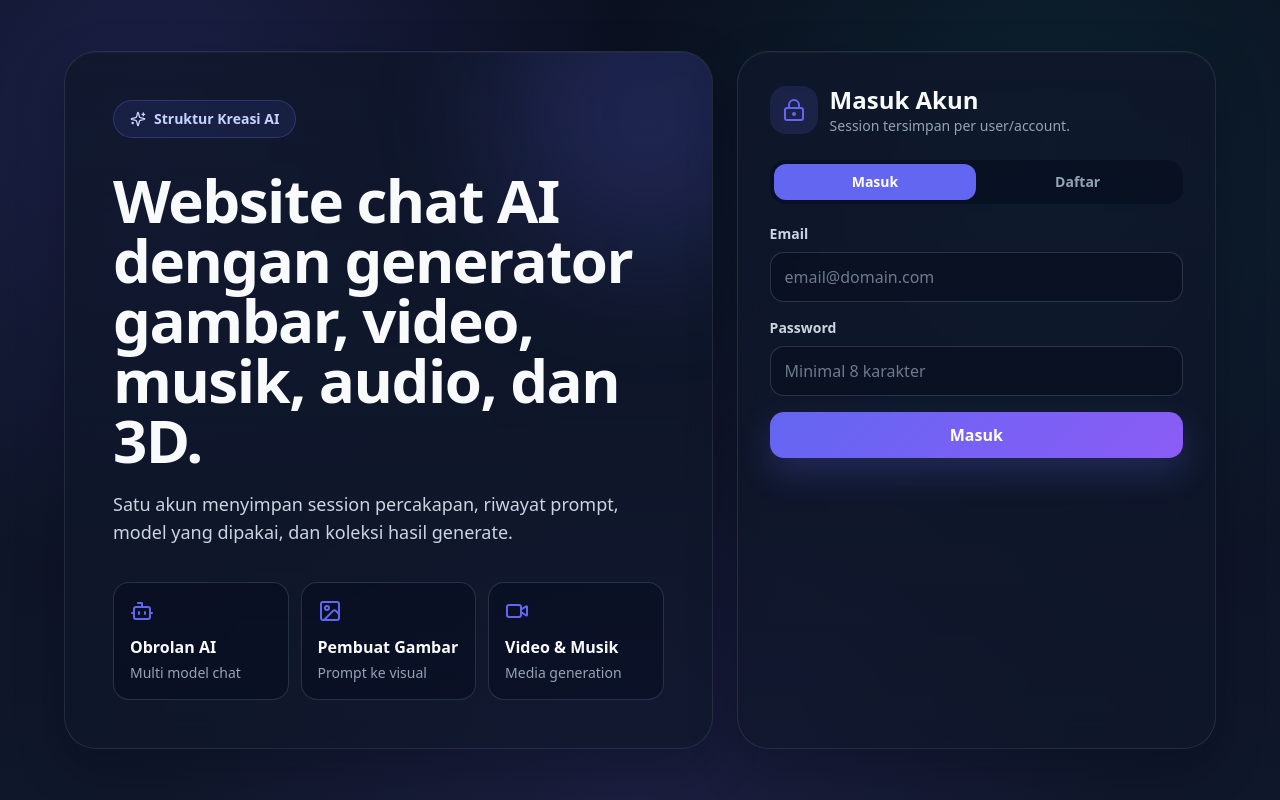
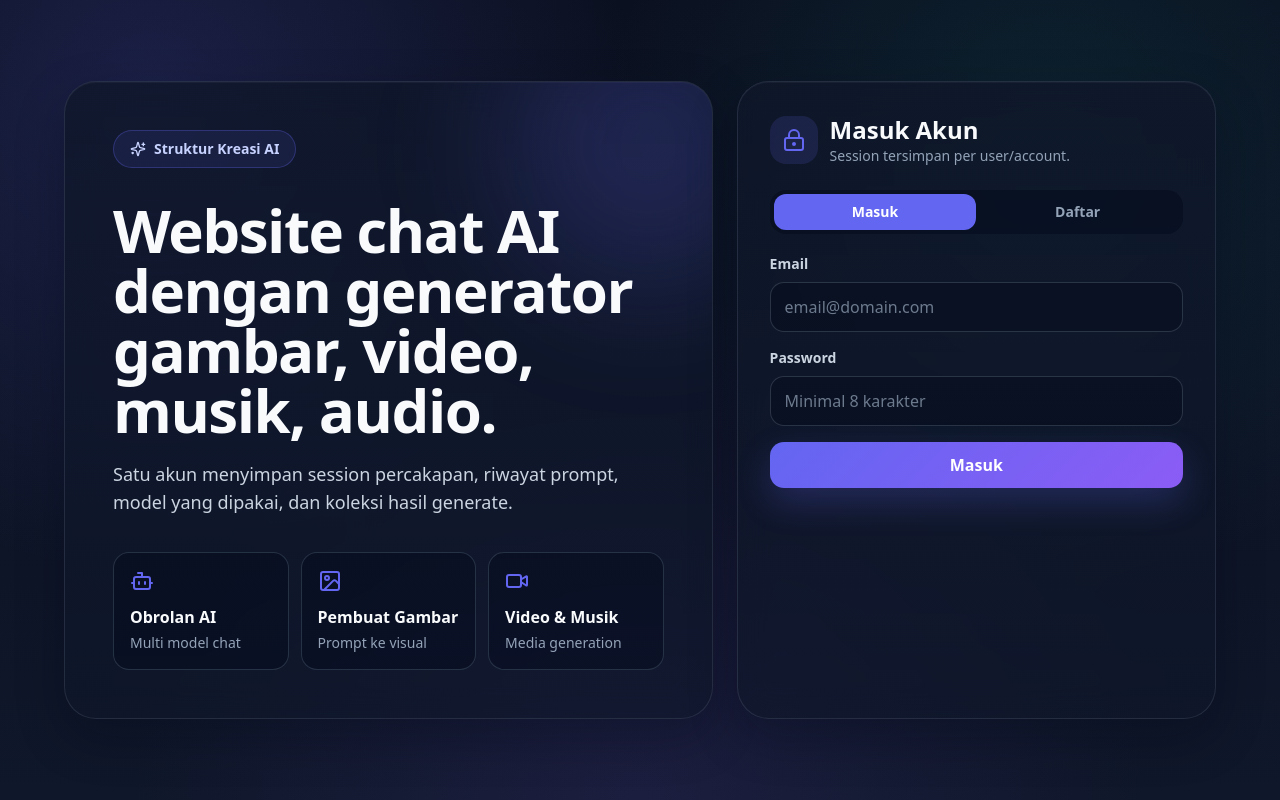
Before and after one commit to Shinee159/chat, a Next.js app: page / in a window 1280 px wide. Built offline with nearby package versions, Linux system fonts and the light colour scheme; no server answers.

Commit message:
Update AuthShell.tsx

```diff
--- a/src/components/AuthShell.tsx
+++ b/src/components/AuthShell.tsx
@@ -53,7 +53,7 @@ export default function AuthShell() {
               <Sparkles size={16} /> Struktur Kreasi AI
             </div>
             <h1 className="max-w-3xl text-4xl font-black tracking-tight md:text-6xl">
-              Website chat AI dengan generator gambar, video, musik, audio, dan 3D.
+              Website chat AI dengan generator gambar, video, musik, audio.
             </h1>
             <p className="mt-5 max-w-2xl text-base leading-7 text-slate-300 md:text-lg">
               Satu akun menyimpan session percakapan, riwayat prompt, model yang dipakai, dan koleksi hasil generate.
```
